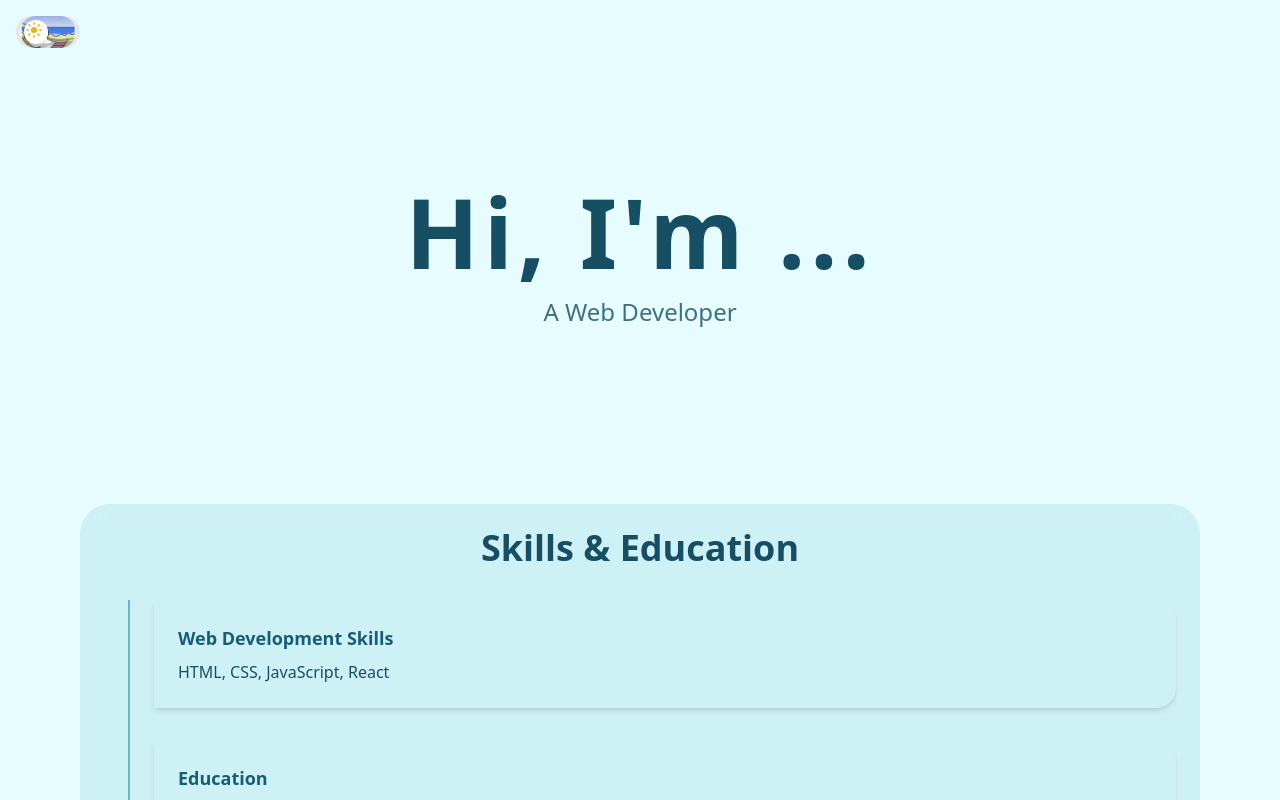
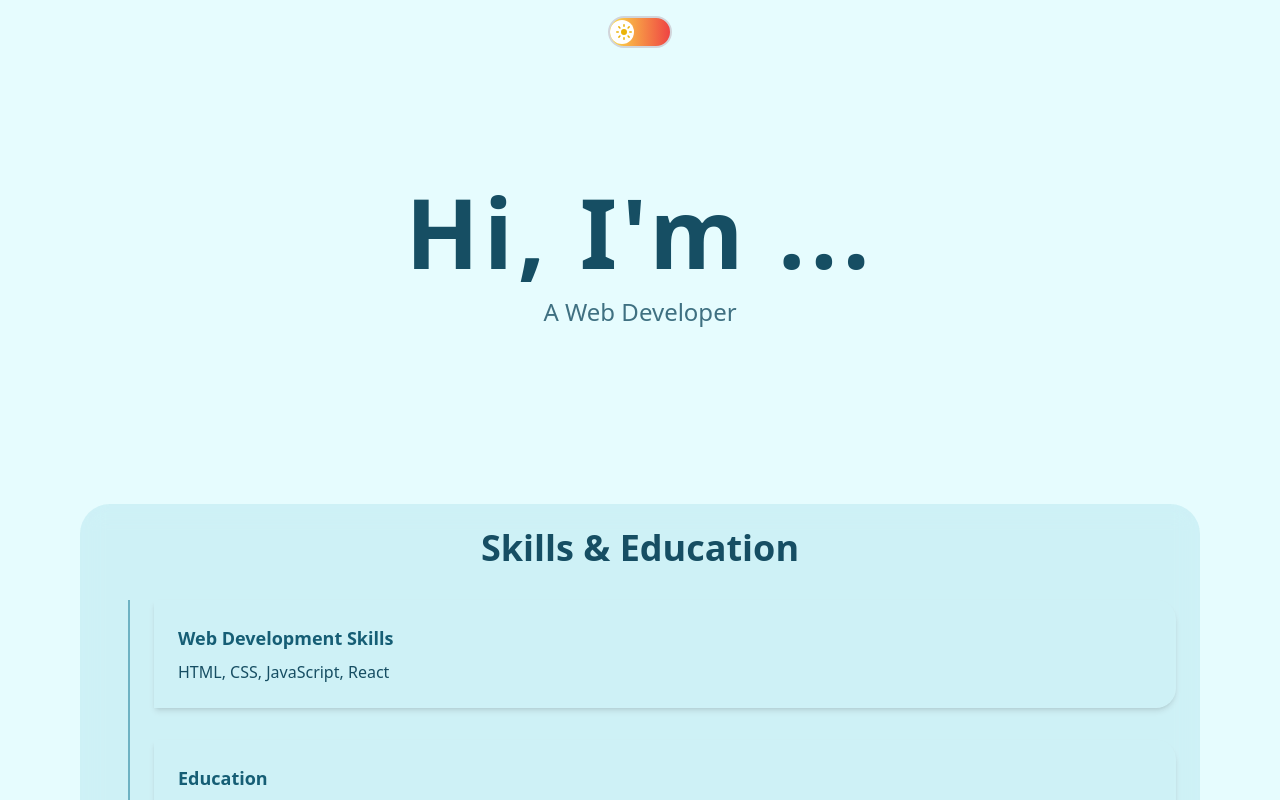
Before and after one commit to 2tuanan/2tuanan.github.io, a React (Create React App) app: page / in a window 1280 px wide. Shown: the top 800 px of the page. Built offline with nearby package versions, Linux system fonts and the light colour scheme.

Commit message:
Add Darkmode P3

```diff
--- a/src/components/Projects.jsx
+++ b/src/components/Projects.jsx
@@ -8,7 +8,7 @@ const Projects = () => {
           <h2 className="text-4xl font-bold text-center mb-10">Projects</h2>
           <div className="grid grid-cols-1 md:grid-cols-2 gap-6 w-full ">
             <div className="bg-amber-400/75 rounded-[30px] transition-transform duration-500 ease-in-out overflow-hidden hover:scale-105 hover:shadow-lg group"> {/*Project 1 as Card */}
-              <div className="text-right text-cyan-950 p-6 pr-12"> {/* Title of Project */}
+              <div className="text-right text-cyan-300 p-6 pr-12"> {/* Title of Project */}
                 <span>Website</span>
                 <h3 className="text-2xl">UI/UX Portfolio</h3>
               </div>
--- a/src/layout/MainLayout.jsx
+++ b/src/layout/MainLayout.jsx
@@ -7,47 +7,44 @@ const MainLayout = () => {
     const [darkMode, setDarkMode] = useState(false);
 
     useEffect(() => {
-        if (darkMode) {
-            document.documentElement.classList.add('dark');
-        } else {
-            document.documentElement.classList.remove('dark');
-        }
+        document.documentElement.classList.toggle('dark', darkMode);
     }, [darkMode]);
 
     const toggleDarkMode = () => {
         setDarkMode(!darkMode);
-    }
+    };
+
     return (
         <div>
-            <header className='p-4'>
-                <div onClick={toggleDarkMode} className='relative flex items-center justify-center
-                w-16 h-8 cursor-pointer bg-gray-200 dark:bg-gray-700 rounded-full p-1
-                transition-colors duration-500'>
-                    <div className={`relative w-16 h-8 cursor-pointer rounded-full p-1 overflow-hidden
-                    transition-all duration-700
-                        ${darkMode
-                            ? 'bg-gradient-to-r from-indigo-500 via-purple-500 to-pink-500'
-                            : 'bg-gradient-to-r from-yellow-400 to-red-400'}`}
-                        style={{
-                            backgroundImage: darkMode
-                                ? 'url(/assets/images/dark-mode.gif)'
-                                : 'url(/assets/images/light-mode.gif)',
-                            backgroundSize: 'cover',
-                            backgroundPosition: 'center',
-                        }}>
-                        <div className={`absolute w-6 h-6 bg-white dark:bg-gray-900 rounded-full
-                            transform transition-transform duration-500
-                            ${darkMode ? 'translate-x-8' : 'translate-x-0'}`}></div>
-                        <SunIcon className={`absolute left-1 text-yellow-500 w-5 h-5 transform
-                        transition-opacity duration-500
-                        ${darkMode ? 'opacity-0' : 'opacity-100'}`}/>
-                        <MoonIcon className={`absolute right-1 text-gray-300 w-5 h-5 transform
-                        transition-opacity duration-500
-                        ${darkMode ? 'opacity-100' : 'opacity-0'}`}/>
-                    </div>
+            <header className="p-4 flex justify-center items-center">
+                <button
+                    onClick={toggleDarkMode}
+                    className={`relative flex items-center justify-between w-16 h-8 rounded-full
+                    overflow-hidden transition-all duration-700 border-2 ${
+                        darkMode
+                            ? 'border-gray-600 bg-gradient-to-r from-indigo-600 via-purple-500 to-pink-500'
+                            : 'border-gray-300 bg-gradient-to-r from-yellow-300 to-red-500'
+                    }`}
+                >
+                    {/* Sun / Moon Icons */}
+                    <div
+                        className={`absolute w-6 h-6 rounded-full transform transition-transform duration-500 bg-white dark:bg-gray-900 ${
+                            darkMode ? 'translate-x-9' : 'translate-x-0'
+                        }`}
+                    />
+                    <SunIcon
+                        className={`absolute left-1 text-yellow-500 w-5 h-5 transition-opacity duration-500 ${
+                            darkMode ? 'opacity-0' : 'opacity-100'
+                        }`}
+                    />
+                    <MoonIcon
+                        className={`absolute right-1 text-gray-300 w-5 h-5 transition-opacity duration-500 ${
+                            darkMode ? 'opacity-100' : 'opacity-0'
+                        }`}
+                    />
+                </button>
+            </header>
 
-                </div>
-            </header>
             <main>
                 <Outlet />
             </main>
```
Also changed, not shown: public/assets/images/light-mode.gif (deleted), 1 other file (tests, documents, lock files or other folders).
